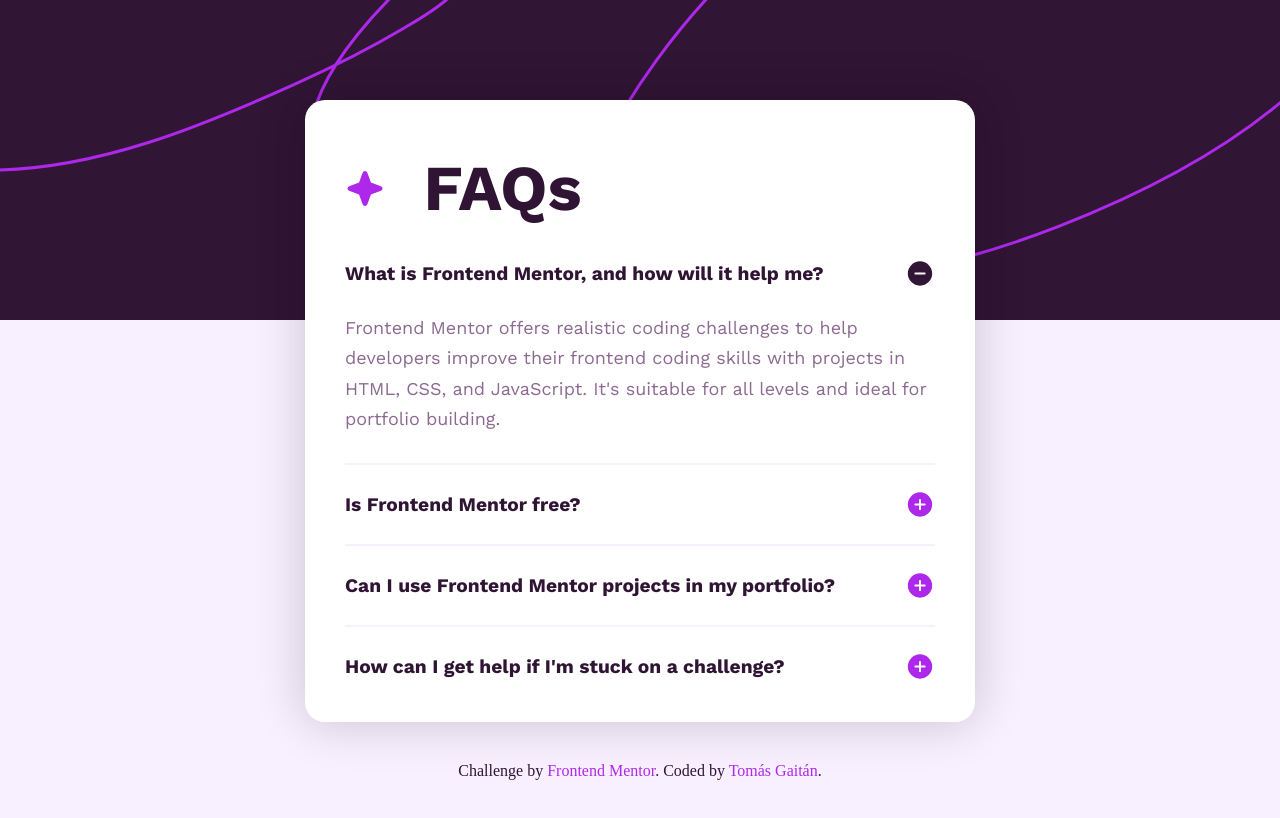
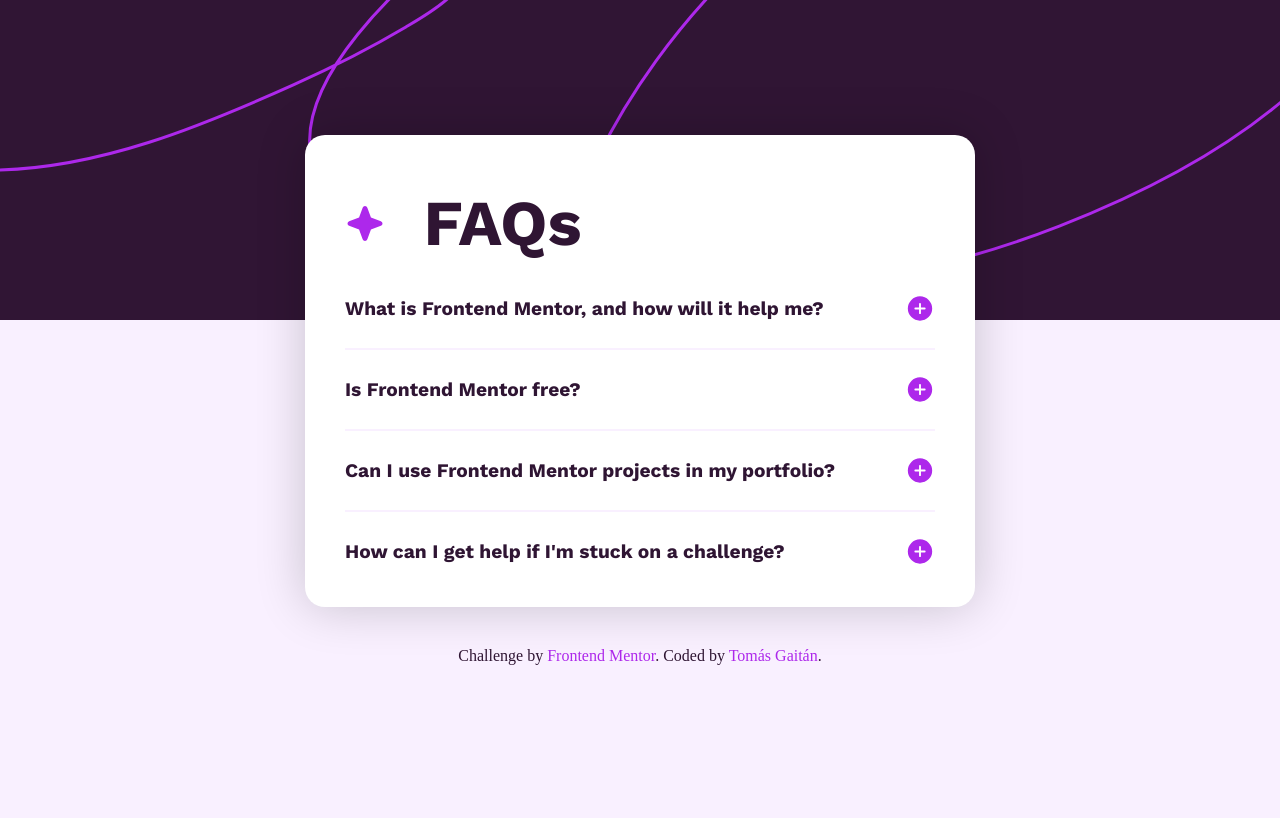
Before and after one commit to GaitanTomas/FrontendMentor-FAQ_Accordion, a plain HTML site: page index.html in a window 1280 px wide. Both pictures are taken after a click on the element "What is Frontend Mentor, and how will it help me?". Drawn offline with nearby package versions, Linux system fonts and the light colour scheme.

Commit message:
JavaScript function to display and collapse answer containers

```diff
--- a/code.js
+++ b/code.js
@@ -0,0 +1,21 @@
+let containers = document.querySelectorAll(".question-title-container");
+
+containers.forEach(container => {
+    container.addEventListener("click", function() {
+        let article = container.closest("article");
+        let answer = article.querySelector(".answer-container");
+        let allAnswers = document.querySelectorAll(".answer-container");
+        let img =  article.querySelector(".question-svg");
+        if (answer.classList.contains("open")){
+            answer.classList.replace("open", "close");
+            img.setAttribute("src", "images/icon-plus.svg");
+        }
+        else{
+            allAnswers.forEach(answer => {
+                answer.classList.replace("open", "close");
+            });
+            answer.classList.replace("close", "open");
+            img.setAttribute("src", "images/icon-minus.svg");
+        };
+    });
+});
--- a/index.html
+++ b/index.html
@@ -21,7 +21,7 @@
       <article class="question-container">
         <div class="question-title-container">
           <h2 class="question-title">What is Frontend Mentor, and how will it help me?</h2>
-          <img src="images/icon-minus.svg" class="minus-svg">
+          <img src="images/icon-minus.svg" class="question-svg">
         </div>
         <!-- ANSWER 1 -->
         <div class="answer-container open">
@@ -37,7 +37,7 @@
       <article class="question-container">
         <div class="question-title-container">
           <h2 class="question-title">Is Frontend Mentor free?</h2>
-          <img src="images/icon-plus.svg" class="plus-svg">
+          <img src="images/icon-plus.svg" class="question-svg">
         </div>
         <!-- ANSWER 2 -->
         <div class="answer-container close">
@@ -52,7 +52,7 @@
       <article class="question-container">
         <div class="question-title-container">
           <h2 class="question-title">Can I use Frontend Mentor projects in my portfolio?</h2>
-          <img src="images/icon-plus.svg" class="plus-svg">
+          <img src="images/icon-plus.svg" class="question-svg">
         </div>
         <!-- ANSWER 3 -->
         <div class="answer-container close">
@@ -67,7 +67,7 @@
       <article class="question-container">
         <div class="question-title-container">
           <h2 class="question-title">How can I get help if I'm stuck on a challenge?</h2>
-          <img src="images/icon-plus.svg" class="plus-svg">
+          <img src="images/icon-plus.svg" class="question-svg">
         </div>
         <!-- ANSWER 4 -->
         <div class="answer-container close">
@@ -84,5 +84,6 @@
     Challenge by <a href="https://www.frontendmentor.io?ref=challenge" target="_blank">Frontend Mentor</a>.
     Coded by <a href="#">Tomás Gaitán</a>.
   </footer>
+  <script src="code.js"></script>
 </body>
 </html>
```
